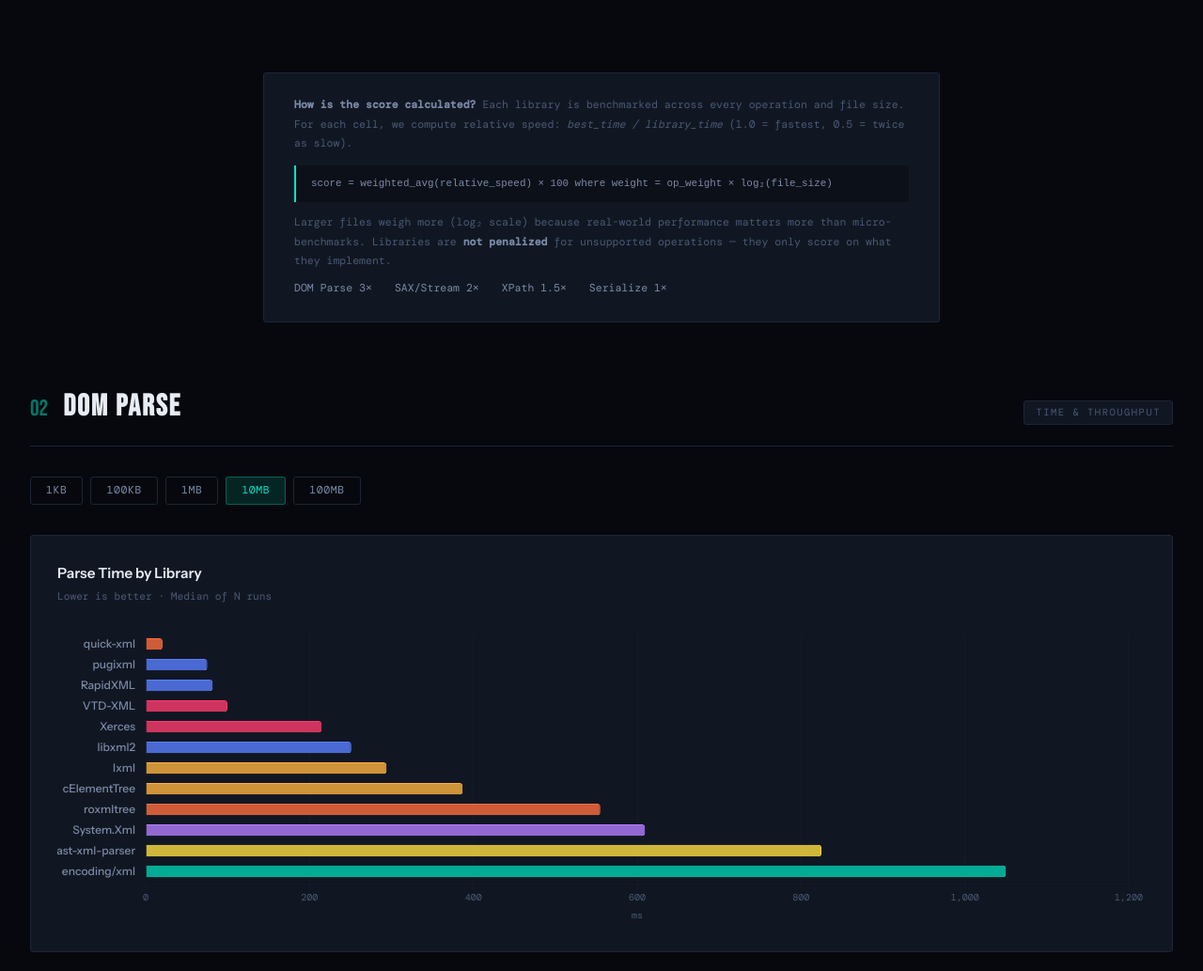
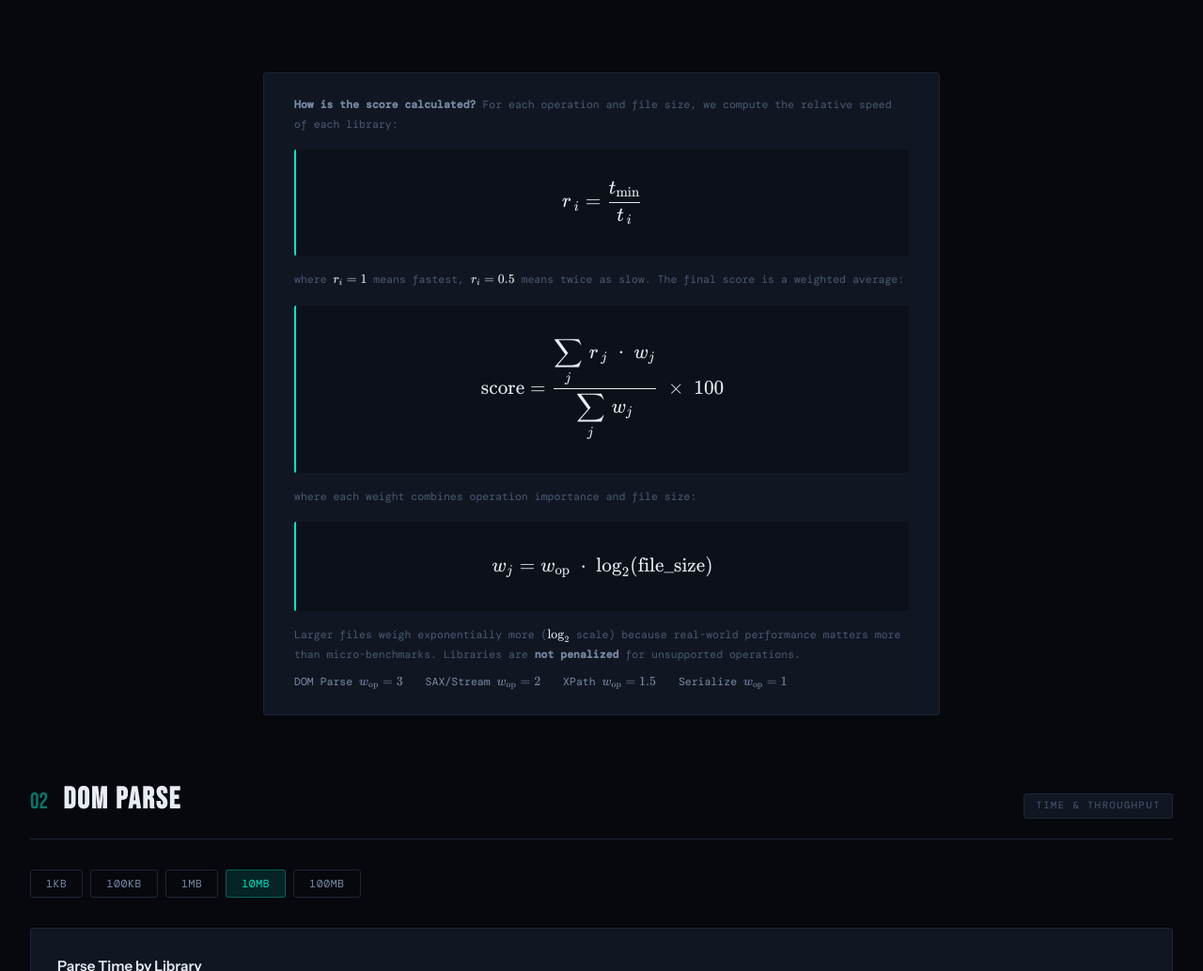
Before and after one commit to bemayer/xml-benchmark, a plain HTML site: page index.html in a window 1280 px wide. Shown: the part 862-1895 px from the top of the page at 94% size. Drawn offline with nearby package versions, Linux system fonts and the light colour scheme.

Commit message:
deploy: KaTeX formulas

```diff
--- a/index.html
+++ b/index.html
@@ -7,6 +7,8 @@
 <script src="https://cdn.jsdelivr.net/npm/chart.js@4.4.7/dist/chart.umd.min.js"></script>
 <link rel="preconnect" href="https://fonts.googleapis.com">
 <link href="https://fonts.googleapis.com/css2?family=DM+Mono:wght@400;500&family=Instrument+Sans:wght@400;500;600;700&family=Bebas+Neue&display=swap" rel="stylesheet">
+<link rel="stylesheet" href="https://cdn.jsdelivr.net/npm/katex@0.16.11/dist/katex.min.css">
+<script defer src="https://cdn.jsdelivr.net/npm/katex@0.16.11/dist/katex.min.js"></script>
 <style>
   :root {
     --bg-deep: #06080d;
@@ -456,14 +458,19 @@
   .score-explainer strong { color: var(--text-secondary); }
 
   .score-explainer .formula {
-    display: block;
-    margin: 0.75rem 0;
-    padding: 0.6rem 1rem;
+    display: flex;
+    justify-content: center;
+    margin: 1rem 0;
+    padding: 1rem 1.5rem;
     background: var(--bg-surface);
     border-left: 2px solid var(--accent);
-    color: var(--text-secondary);
-    font-size: 0.68rem;
-  }
+    border-radius: 2px;
+    color: var(--text-primary);
+    font-size: 1.1rem;
+    overflow-x: auto;
+  }
+
+  .score-explainer .katex { color: var(--text-primary); }
 
   .score-weights {
     display: flex;
@@ -616,7 +623,7 @@
 // ===================================================================
 const BENCHMARK_DATA = {
   "meta": {
-    "date": "2026-04-06T12:48:07.027615+00:00",
+    "date": "2026-04-06T13:10:19.688777+00:00",
     "runner": "local",
     "lib_count": 14,
     "op_count": 4
@@ -2315,27 +2322,73 @@
   const el = document.getElementById("score-explainer");
   el.replaceChildren();
 
+  const render = (tex, displayMode) => {
+    const span = document.createElement("span");
+    katex.render(tex, span, { displayMode, throwOnError: false });
+    return span;
+  };
+
+  // Intro
   const p1 = document.createElement("p");
-  p1.innerHTML = "<strong>How is the score calculated?</strong> Each library is benchmarked across every operation and file size. " +
-    "For each cell, we compute relative speed: <em>best_time / library_time</em> (1.0 = fastest, 0.5 = twice as slow).";
+  const s1 = document.createElement("strong");
+  s1.textContent = "How is the score calculated?";
+  p1.appendChild(s1);
+  p1.append(" For each operation and file size, we compute the relative speed of each library:");
   el.appendChild(p1);
 
-  const formula = document.createElement("code");
-  formula.className = "formula";
-  formula.textContent = "score = weighted_avg(relative_speed) \u00d7 100   where weight = op_weight \u00d7 log\u2082(file_size)";
-  el.appendChild(formula);
+  // Relative speed formula
+  const f1 = document.createElement("div");
+  f1.className = "formula";
+  f1.appendChild(render("r_{\\,i} = \\frac{t_{\\min}}{t_{\\,i}}", true));
+  el.appendChild(f1);
 
   const p2 = document.createElement("p");
-  p2.innerHTML = "Larger files weigh more (log\u2082 scale) because real-world performance matters more than micro-benchmarks. " +
-    "Libraries are <strong>not penalized</strong> for unsupported operations \u2014 they only score on what they implement.";
+  p2.append("where ");
+  p2.appendChild(render("r_i = 1", false));
+  p2.append(" means fastest, ");
+  p2.appendChild(render("r_i = 0.5", false));
+  p2.append(" means twice as slow. The final score is a weighted average:");
   el.appendChild(p2);
 
+  // Score formula
+  const f2 = document.createElement("div");
+  f2.className = "formula";
+  f2.appendChild(render("\\text{score} = \\frac{\\displaystyle\\sum_{j} \\, r_{\\,j} \\;\\cdot\\; w_j}{\\displaystyle\\sum_{j} \\, w_j} \\;\\times\\; 100", true));
+  el.appendChild(f2);
+
+  // Weight formula
+  const p3 = document.createElement("p");
+  p3.append("where each weight combines operation importance and file size:");
+  el.appendChild(p3);
+
+  const f3 = document.createElement("div");
+  f3.className = "formula";
+  f3.appendChild(render("w_j = w_{\\text{op}} \\;\\cdot\\; \\log_2(\\text{file\\_size})", true));
+  el.appendChild(f3);
+
+  const p4 = document.createElement("p");
+  p4.append("Larger files weigh exponentially more (");
+  p4.appendChild(render("\\log_2", false));
+  p4.append(" scale) because real-world performance matters more than micro-benchmarks. Libraries are ");
+  const b = document.createElement("strong");
+  b.textContent = "not penalized";
+  p4.appendChild(b);
+  p4.append(" for unsupported operations.");
+  el.appendChild(p4);
+
+  // Weights table
   const wDiv = document.createElement("div");
   wDiv.className = "score-weights";
-  const weights = [["DOM Parse", "3\u00d7"], ["SAX/Stream", "2\u00d7"], ["XPath", "1.5\u00d7"], ["Serialize", "1\u00d7"]];
-  weights.forEach(([name, w]) => {
+  const weights = [
+    ["DOM Parse", "w_{\\text{op}} = 3"],
+    ["SAX/Stream", "w_{\\text{op}} = 2"],
+    ["XPath", "w_{\\text{op}} = 1.5"],
+    ["Serialize", "w_{\\text{op}} = 1"],
+  ];
+  weights.forEach(([name, tex]) => {
     const s = document.createElement("span");
-    s.textContent = name + " " + w;
+    s.append(name + " ");
+    s.appendChild(render(tex, false));
     wDiv.appendChild(s);
   });
   el.appendChild(wDiv);
@@ -2520,7 +2573,9 @@
 renderHeaderMeta();
 renderStats();
 renderPodium();
-renderScoreExplainer();
+// KaTeX is deferred — render formulas once it's loaded
+if (typeof katex !== "undefined") renderScoreExplainer();
+else document.querySelector('script[src*="katex"]').addEventListener("load", renderScoreExplainer);
 renderSizeFilters();
 renderOpFilters();
 renderCharts();
```
Also changed, not shown: report/index.html (+74 -19 lines).
